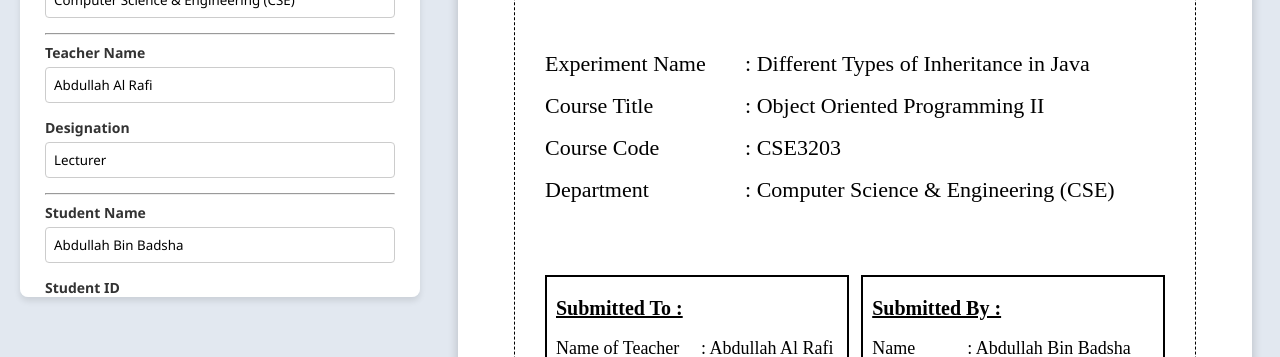
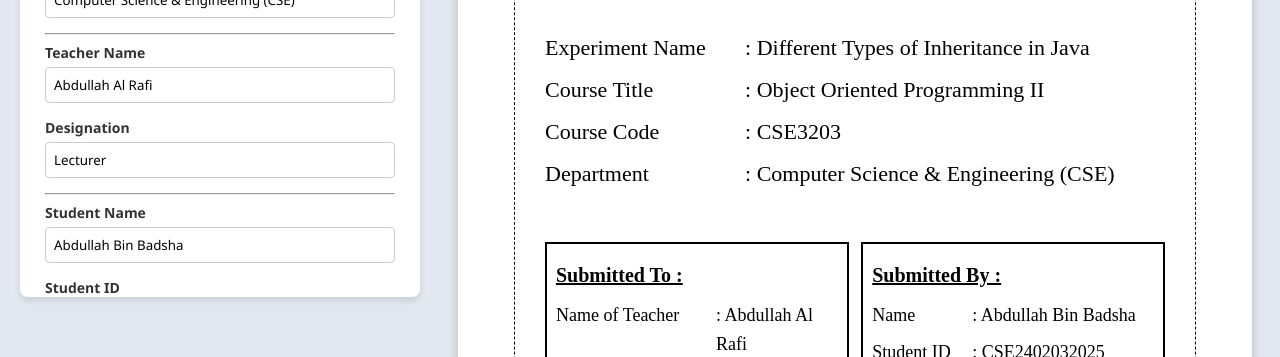
Before and after one commit to Badsha7175/su_cover_page, a plain HTML site: page index.html in a window 1280 px wide. Shown: the part 443-800 px from the top of the page. Drawn offline with Linux system fonts and the light colour scheme.

Commit message:
Fix HTML encoding issues in index.html

```diff
--- a/index.html
+++ b/index.html
@@ -102,13 +102,10 @@
 
         .page-container {
             width: 794px;
-            /* Exact A4 width in px (96dpi) */
             height: 1123px;
-            /* Exact A4 height in px (96dpi) */
             background: #fff;
             box-shadow: 0 0 10px rgba(0, 0, 0, 0.2);
             padding: 56px;
-            /* Approx 15mm */
             box-sizing: border-box;
             transform-origin: top left;
             transform: scale(var(--scale-factor));
@@ -120,7 +117,6 @@
             position: relative;
             box-sizing: border-box;
             height: 100%;
-            /* Uses full container height */
             display: flex;
             flex-direction: column;
             align-items: center;
@@ -217,13 +213,15 @@
             margin-bottom: 8px;
         }
 
-        /* Prevent text wrapping in submit boxes */
+        /* Guaranteed 1-line text wrapping fix */
         .flex-row .label {
-            width: 145px;
+            width: 160px;
+            white-space: nowrap;
         }
 
         .flex-row .label-student {
-            width: 95px;
+            width: 100px;
+            white-space: nowrap;
         }
 
         .flex-row .value {
@@ -283,7 +281,6 @@
         /* --- FINAL FIX FOR MOBILE PRINTING (SAMSUNG & CHROME) --- */
         @page {
             size: A4 portrait;
-            /* Absolute zero margins to let the div control the spacing */
             margin: 0;
             padding: 0;
         }
@@ -311,7 +308,6 @@
 
             .preview-wrapper {
                 width: 210mm !important;
-                /* Crucial: let wrapper be 100% of the printed page height */
                 height: 297mm !important;
                 margin: 0 !important;
                 padding: 0 !important;
@@ -323,11 +319,9 @@
             .page-container {
                 box-shadow: none !important;
                 margin: 0 !important;
-                /* Force Exact dimensions */
                 width: 210mm !important;
                 height: 297mm !important;
                 max-height: 297mm !important;
-                /* Reduced physical padding on the container so the border box expands */
                 padding: 5mm !important;
                 transform: none !important;
                 page-break-after: avoid !important;
@@ -340,16 +334,13 @@
             }
 
             .border-box {
-                /* Make the border box take up the remaining space inside the 5mm padding */
                 height: calc(100% - 10mm) !important;
                 max-height: calc(100% - 10mm) !important;
-                /* Inner padding to keep content away from the dashed border */
                 padding: 10mm 15mm 10mm 15mm !important;
                 page-break-inside: avoid !important;
                 box-sizing: border-box !important;
             }
 
-            /* Squeeze the elements vertically during print to guarantee fit */
             .header h1 {
                 margin-bottom: 10px !important;
             }
```
